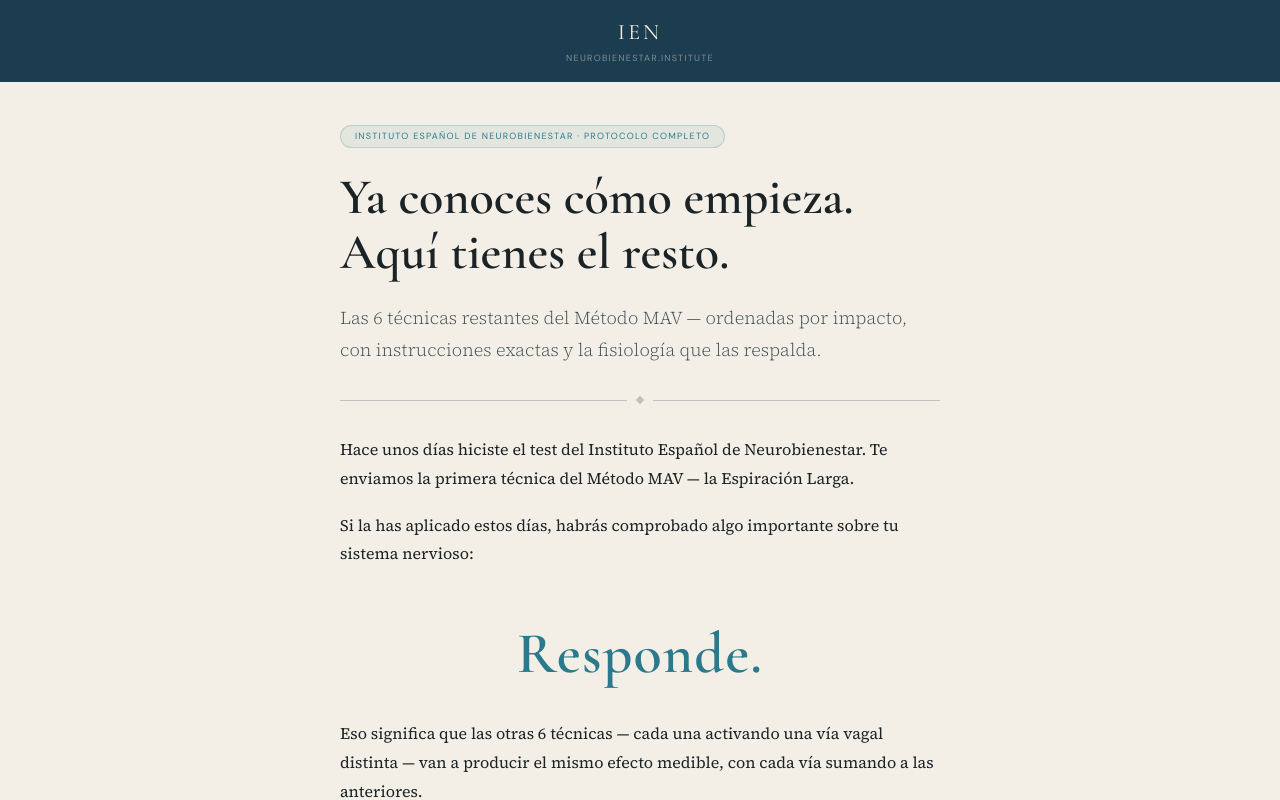
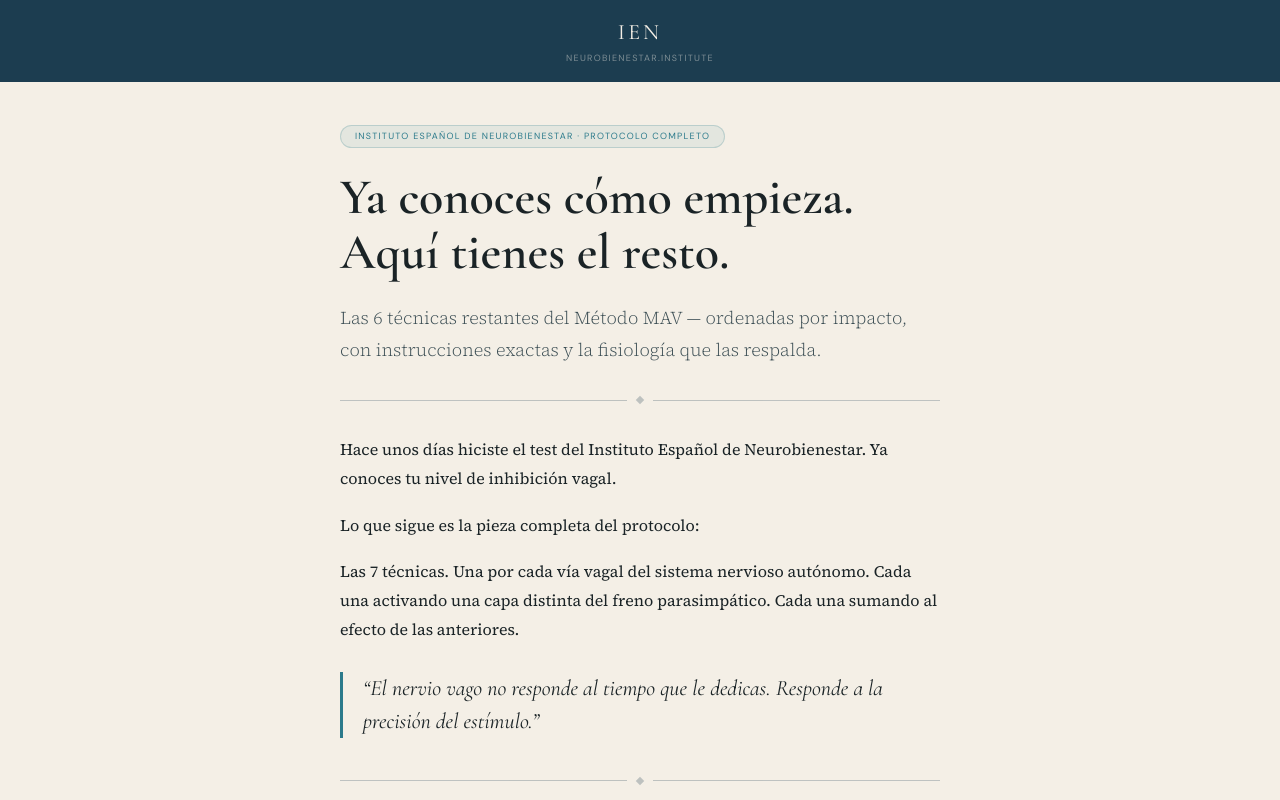
Before and after one commit to ajea87/neurobienestar-institute, a Next.js app: page /protocolo in a window 1280 px wide. Shown: the top 800 px of the page. Built offline with nearby package versions, Linux system fonts and the light colour scheme.

Commit message:
fix(protocolo): bloque 2 agnóstico + T1 como vía de entrada
Co-Authored-By: Claude Sonnet 4.6 <noreply@anthropic.com>

```diff
--- a/app/protocolo/page.tsx
+++ b/app/protocolo/page.tsx
@@ -7,7 +7,7 @@ import { events } from '@/lib/meta-pixel'
 const TECNICAS = [
   {
     id: 'T1', name: 'Espiración Larga', duration: '30 seg', via: 'vía respiratoria',
-    unlocked: true, note: 'Ya la tienes — enviada en el email',
+    unlocked: true, note: 'Vía de entrada — la más accesible, sin equipamiento.',
   },
   { id: 'T2', name: 'Zumbido Vagal',        duration: '60 seg',   via: 'vía laríngea',          unlocked: false },
   { id: 'T3', name: 'Mirada Suave',          duration: '90 seg',   via: 'vía visual',            unlocked: false },
@@ -154,42 +154,47 @@ export default function ProtocoloPage() {
               marginBottom: 18,
             }}>
               Hace unos días hiciste el test del Instituto Español de Neurobienestar.
-              Te enviamos la primera técnica del Método MAV — la Espiración Larga.
+              Ya conoces tu nivel de inhibición vagal.
             </p>
             <p style={{
               fontFamily: "'Source Serif 4', Georgia, serif",
               fontSize: 16,
               color: '#1A2326',
               lineHeight: 1.8,
-              marginBottom: 24,
+              marginBottom: 18,
             }}>
-              Si la has aplicado estos días, habrás comprobado algo importante sobre
-              tu sistema nervioso:
+              Lo que sigue es la pieza completa del protocolo:
             </p>
-
-            <div style={{ textAlign: 'center', padding: '18px 0 22px' }}>
-              <span className="proto-respond" style={{
-                fontFamily: "'Cormorant Garamond', Georgia, serif",
-                fontSize: 'clamp(42px, 11vw, 58px)',
-                fontWeight: 600,
-                color: '#2B7A8B',
-                letterSpacing: '0.02em',
-              }}>
-                Responde.
-              </span>
-            </div>
-
             <p style={{
               fontFamily: "'Source Serif 4', Georgia, serif",
               fontSize: 16,
               color: '#1A2326',
               lineHeight: 1.8,
-              margin: 0,
+              marginBottom: 28,
             }}>
-              Eso significa que las otras 6 técnicas — cada una activando una vía vagal
-              distinta — van a producir el mismo efecto medible, con cada vía sumando
-              a las anteriores.
+              Las 7 técnicas. Una por cada vía vagal del sistema nervioso autónomo.
+              Cada una activando una capa distinta del freno parasimpático. Cada una
+              sumando al efecto de las anteriores.
             </p>
+
+            <div style={{
+              borderLeft: '3px solid #2B7A8B',
+              paddingLeft: 20,
+              margin: '0 0 4px',
+            }}>
+              <p style={{
+                fontFamily: "'Cormorant Garamond', Georgia, serif",
+                fontSize: 'clamp(18px, 4.5vw, 22px)',
+                fontWeight: 400,
+                fontStyle: 'italic',
+                color: '#1A2326',
+                lineHeight: 1.5,
+                margin: 0,
+              }}>
+                &ldquo;El nervio vago no responde al tiempo que le dedicas.
+                Responde a la precisión del estímulo.&rdquo;
+              </p>
+            </div>
           </div>
 
           {sep}
```
